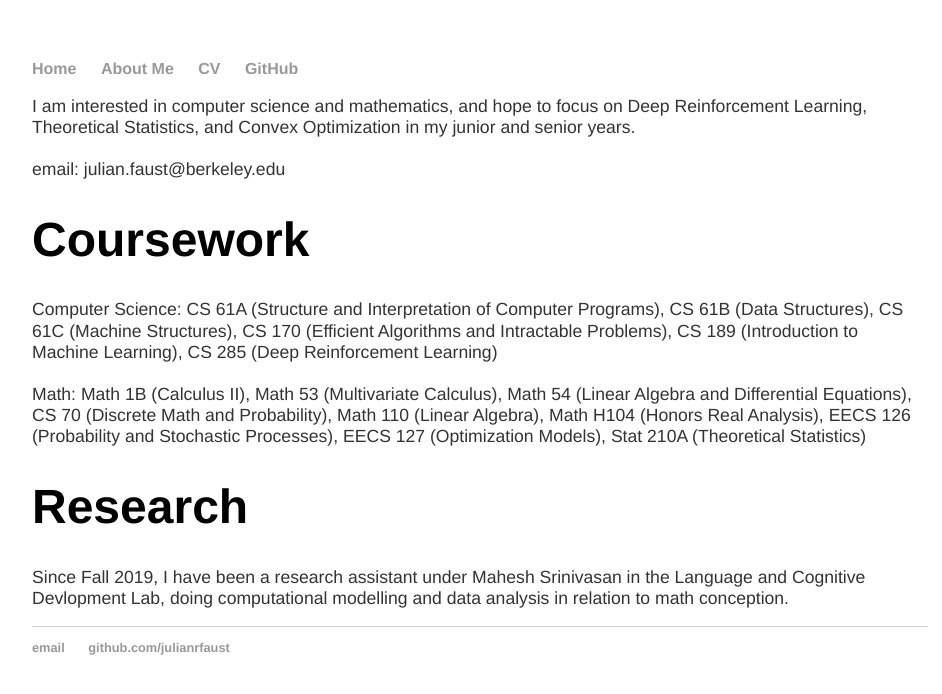
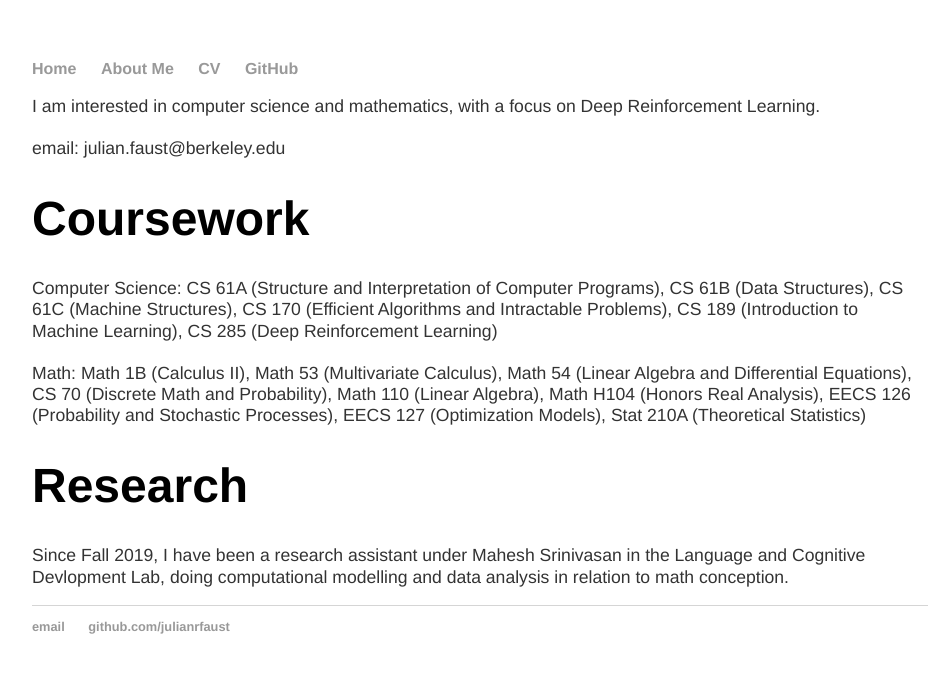
Before and after one commit to julianrfaust/julianrfaust.github.io, a Jekyll site: the page built from aboutme.html, in a window 1280 px wide. Shown: the top 694 px of the page, without its empty margins (160-1102 px from the left). Built offline with Jekyll 4.4.1, drawn with Linux system fonts in a browser that asks for light colours.

Commit message:
Update aboutme.html

```diff
--- a/aboutme.html
+++ b/aboutme.html
@@ -3,7 +3,7 @@ layout: default
 title: Julian Faust
 ---
 <div class="blurb">
-	<p>I am interested in computer science and mathematics, and hope to focus on Deep Reinforcement Learning, Theoretical Statistics, and Convex Optimization in my junior and senior years. <br> <br>
+	<p>I am interested in computer science and mathematics, with a focus on Deep Reinforcement Learning. <br> <br>
 	email: julian.faust@berkeley.edu
 	<p>
 	<h1>Coursework</h1>
```
